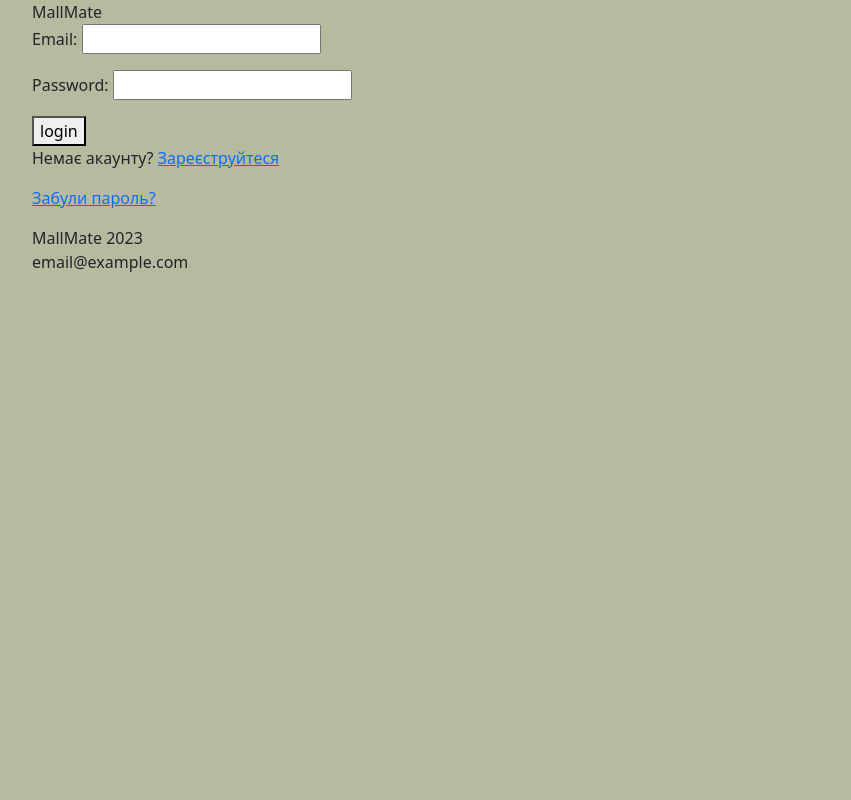
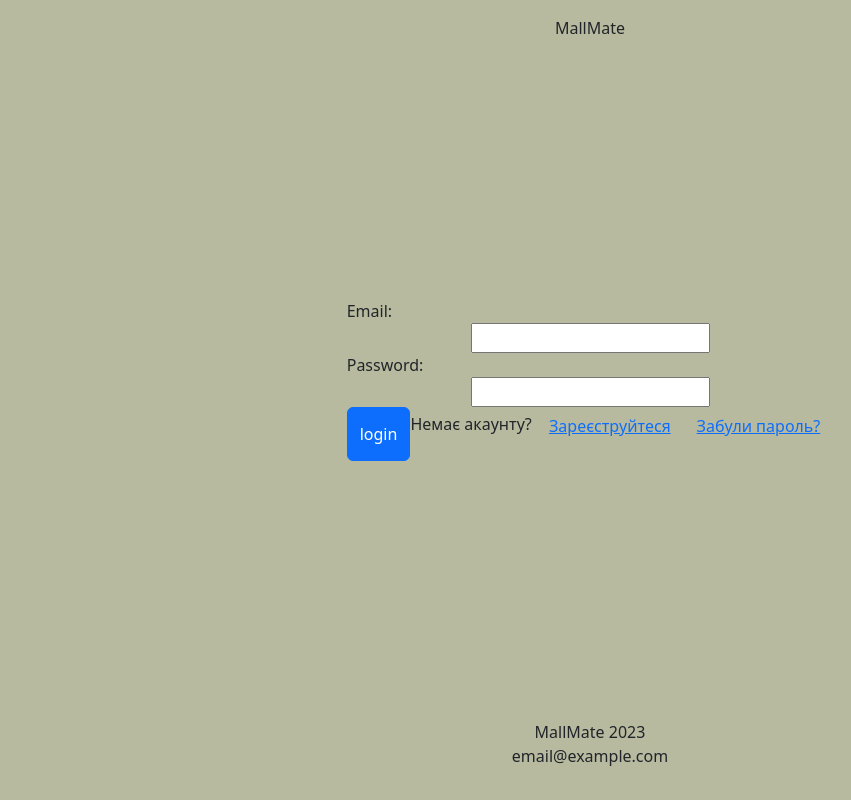
Before and after one commit to RomanSukhai/MallMate, a Django app: page /login/ in a window 1280 px wide. Shown: the whole page, without its empty margins (50-901 px from the left). Run offline with Django 4.2, Linux system fonts and the light colour scheme; some libraries are stand-ins or nearby versions.

Commit message:
anything to do fronted

```diff
--- a/SUBD MySQL/tables.py
+++ b/SUBD MySQL/tables.py
@@ -7,6 +7,7 @@ if connection:
     try:
         cursor = connection.cursor()
         create_table_query = """
+        CREATE DATABASE IF NOT EXISTS mallmatedb;
         CREATE TABLE users (
             id INT AUTO_INCREMENT PRIMARY KEY,
             first_name VARCHAR(30),
--- /dev/null
+++ b/static/style/main.css
@@ -0,0 +1,7 @@
+body, header, footer {
+  background: #b7ba9f !important;
+}
+
+.bg-dark {
+  background: #b7ba9f !important;
+}/*# sourceMappingURL=main.css.map */
--- /dev/null
+++ b/static/style/main.scss
@@ -0,0 +1,9 @@
+@mixin back_color{
+    background: #b7ba9f !important;
+}
+body, header,footer{
+    @include back_color;
+}
+.bg-dark{
+    background: #b7ba9f !important;
+}
--- /dev/null
+++ b/static/style/reserv.css
@@ -0,0 +1,49 @@
+*,*::before,*::after{
+    box-sizing: border-box;
+
+}
+
+html, body, div, span, applet, object, iframe,
+h1, h2, h3, h4, h5, h6, p, blockquote, pre,
+a, abbr, acronym, address, big, cite, code,
+del, dfn, em, img, ins, kbd, q, s, samp,
+small, strike, strong, sub, sup, tt, var,
+b, u, i, center,
+dl, dt, dd, ol, ul, li,
+fieldset, form, label, legend,
+table, caption, tbody, tfoot, thead, tr, th, td,
+article, aside, canvas, details, embed,
+figure, figcaption, footer, header, hgroup,
+menu, nav, output, ruby, section, summary,
+time, mark, audio, video {
+	margin: 0;
+	padding: 0;
+	border: 0;
+	font-size: 100%;
+	font: inherit;
+	vertical-align: baseline;
+}
+article, aside, details, figcaption, figure,
+footer, header, hgroup, menu, nav, section {
+	display: block;
+}
+body {
+	line-height: 1;
+}
+ol, ul {
+	list-style: none;
+	width: 20px;
+	height: 300px;
+}
+blockquote, q {
+	quotes: none;
+}
+blockquote:before, blockquote:after,
+q:before, q:after {
+	content: '';
+	content: none;
+}
+table {
+	border-collapse: collapse;
+	border-spacing: 0;
+}
--- a/templates/base.html
+++ b/templates/base.html
@@ -1,33 +1,28 @@
 {% load static %}
-
 <!DOCTYPE html>
 <html lang="en">
 <head>
     <meta charset="UTF-8">
     <meta name="viewport" content="width=device-width, initial-scale=1.0">
     <title>{% block title %}MallMate{% endblock %}</title>
-    <link href={% static "bootstrap\css\bootstrap.min.css" %} rel="stylesheet">
-    <script src={% static "static\bootstrap\js\bootstrap.bundle.min.js" %} ></script>
-    <style>
-        .custom-bg {
-            background-color: #b7ba9f;
-        }
-    </style>
+    <link href="{% static 'style/reserv.css' %}" rel="stylesheet">
+    <link href="{% static 'style/main.css' %}" rel="stylesheet">
+    <link href="{% static 'bootstrap/css/bootstrap.min.css' %}" rel="stylesheet">
+    <script src="{% static 'bootstrap/js/bootstrap.bundle.min.js' %}" ></script>
 
 </head>
-<body class="custom-bg">
-    <header class="container">
-        MallMate
+<body class=" d-flex flex-column min-vh-100" >
+    <header class=" p-3 mb-3 ">
+        <div class="text-center" style="background: b7ba9f;" >
+           <p class="mb-0">MallMate</p>
+        </div>
     </header>
-    <div class="container">
-
-
-
+    <main class="container d-flex flex-grow-1 justify-content-center align-items-center">
         {% block content %}{% endblock %}
-    </div>
-    <footer class="container">
-        MallMate 2023 <br>
-        email@example.com
+    </main>
+    <footer class=" p-3 mt-3 text-center">
+      <p>MallMate 2023 <br>
+        email@example.com</p>
     </footer>
 </body>
 </html>
--- a/templates/login.html
+++ b/templates/login.html
@@ -3,11 +3,24 @@
 {% block title %}Login{% endblock %}
 
 {% block content %}
-    <form method="post">
+    <form method="post" class="mx-auto ">
         {% csrf_token %}
-        {{ form.as_p }}
-        <button type="submit">login</button>
-        <p>Немає акаунту? <a href="{% url 'register' %}">Зареєструйтеся</a></p>
-        <p><a href="{% url 'request_password_reset' %}">Забули пароль?</a></p>
+        {{ form.email.label_tag }}
+        <div class="form-group d-flex justify-content-center">
+            {{ form.email }}
+        </div>
+        {{ form.password.label_tag }}
+        <div class="form-group d-flex justify-content-center">
+            {{ form.password }}
+        </div>
+        <div class="d-flex justify-content-center">
+            <button type="submit" class="btn btn-primary     justify-content-center ">login</button>
+            <div class="already-registered d-flex justify-content-center">
+                <p>Немає акаунту? <a href="{% url 'register' %}" class="btn btn-link">Зареєструйтеся</a></p>
+                <p><a href="{% url 'request_password_reset' %}" class="btn btn-link">Забули пароль?</a></p>
+
+            </div>
+        </div>
+
     </form>
 {% endblock %}
```
Also changed, not shown: templates/register.html (+10 -8 lines), 1 other file.
